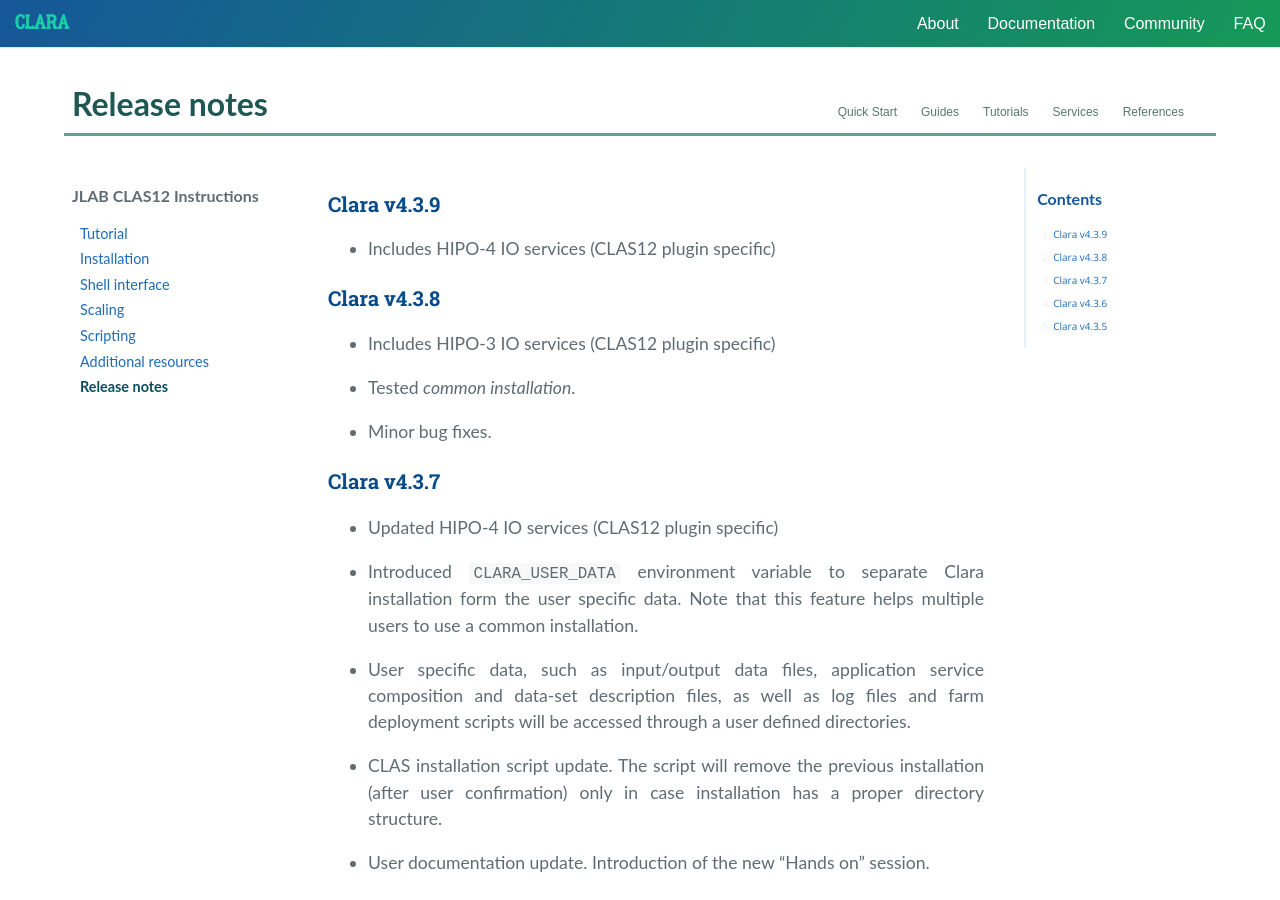
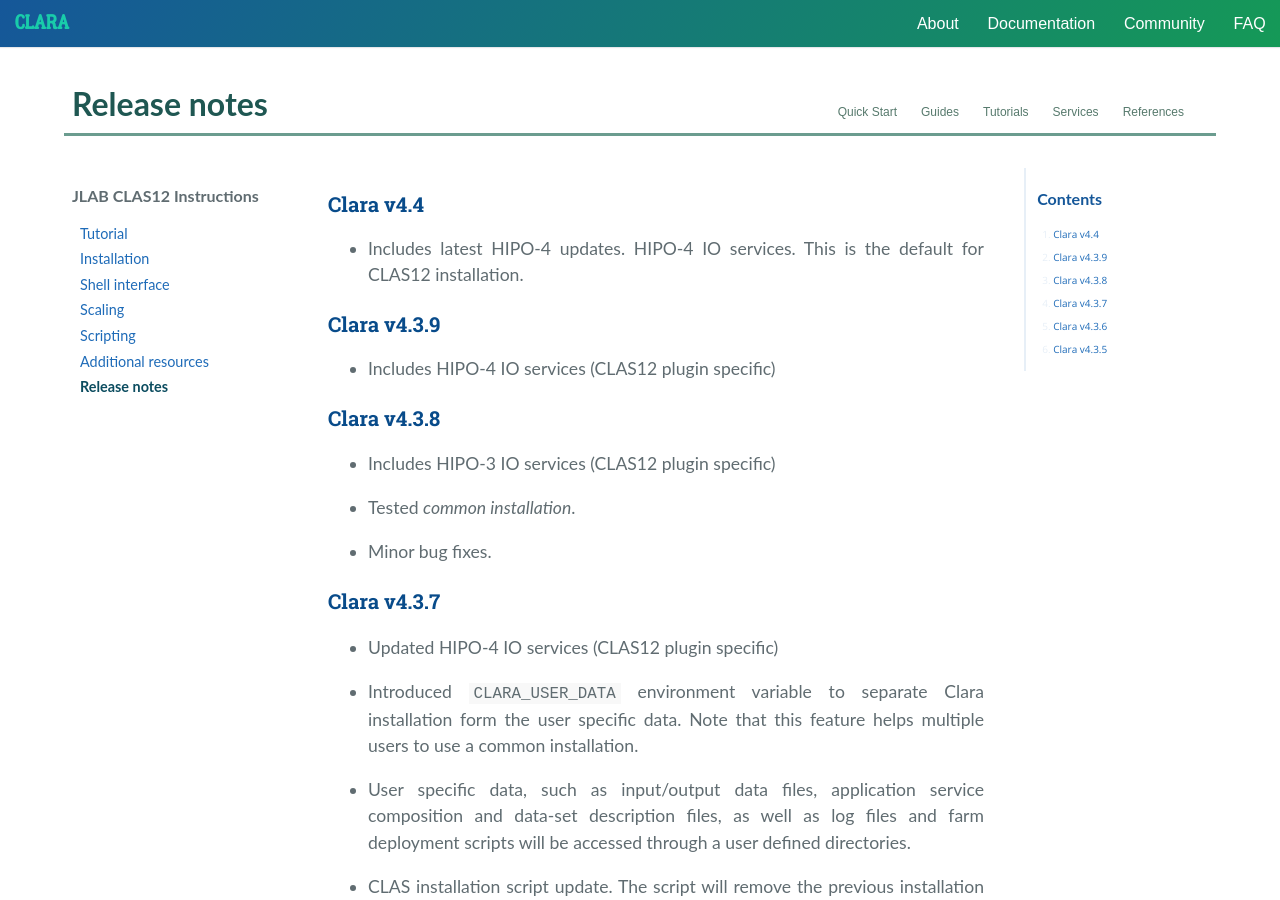
Before and after one commit to JeffersonLab/clara-docs, a Jekyll site: the page built from docs/clas/release-notes.md, in a window 1280 px wide and 900 px high. Built offline with Jekyll 4.4.1, drawn with Linux system fonts in a browser that asks for light colours; nearby versions of some CDN libraries.

Commit message:
- update clas12 installation with the latest HIPO-4 updates.

```diff
--- a/docs/clas/release-notes.md
+++ b/docs/clas/release-notes.md
@@ -1,6 +1,10 @@
 ---
 title: Release notes
 ---
+
+### Clara v4.4
+
+- Includes latest HIPO-4 updates. HIPO-4 IO services. This is the default for CLAS12 installation.
 
 ### Clara v4.3.9
 
```
Also changed, not shown: 1 other file.
